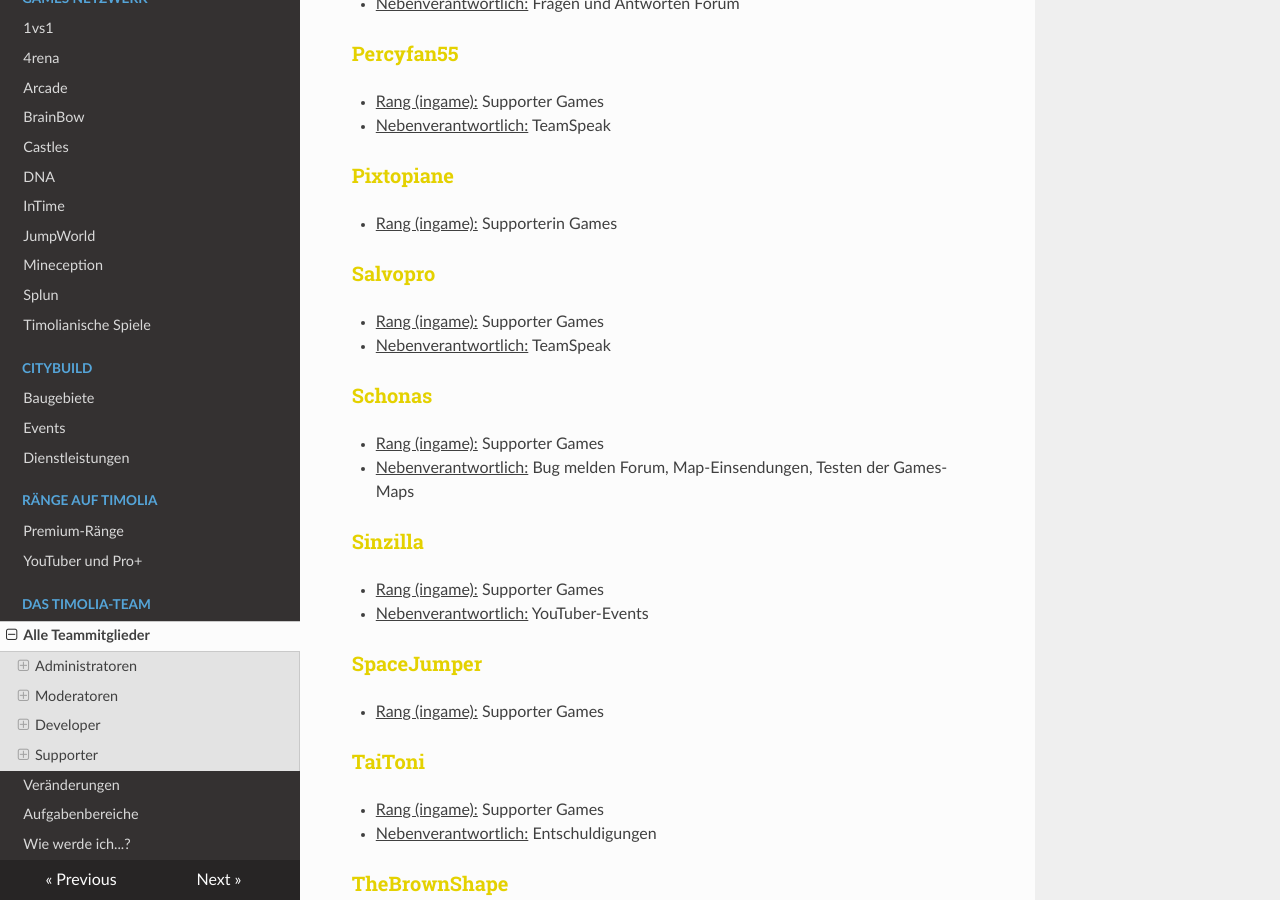
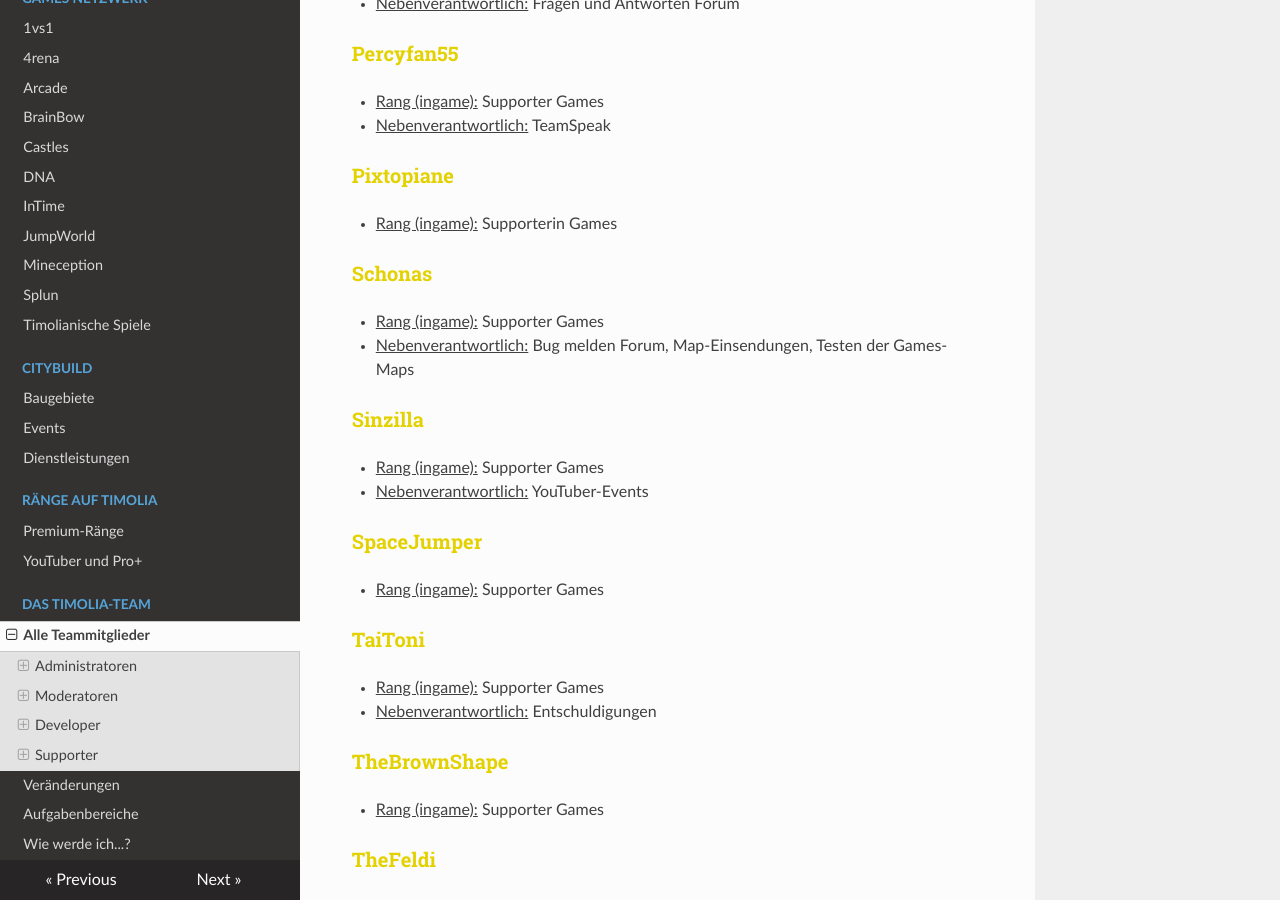
Before and after one commit to TimoliaDE/HowTo, an MkDocs documentation site: the page built from docs/team/members.md, in a window 1280 px wide and 900 px high, scrolled down 6018 px. Built offline with MkDocs 1.6.1, drawn with Linux system fonts in a browser that asks for light colours; nearby versions of some CDN libraries; old or Windows-style settings are respelled for this version of MkDocs.

Commit message:
Update members.md

```diff
--- a/docs/team/members.md
+++ b/docs/team/members.md
@@ -193,10 +193,6 @@ Sie stehen für alle grundlegenden Fragen und Reports zur Verfügung und sind di
 
 ### <strong><span style="color:#E4D100">Pixtopiane</span></strong>
 - <u>Rang (ingame):</u> Supporterin Games
-
-### <strong><span style="color:#E4D100">Salvopro</span></strong>
-- <u>Rang (ingame):</u> Supporter Games
-- <u>Nebenverantwortlich:</u> TeamSpeak
 
 ### <strong><span style="color:#E4D100">Schonas</span></strong>
 - <u>Rang (ingame):</u> Supporter Games
```
